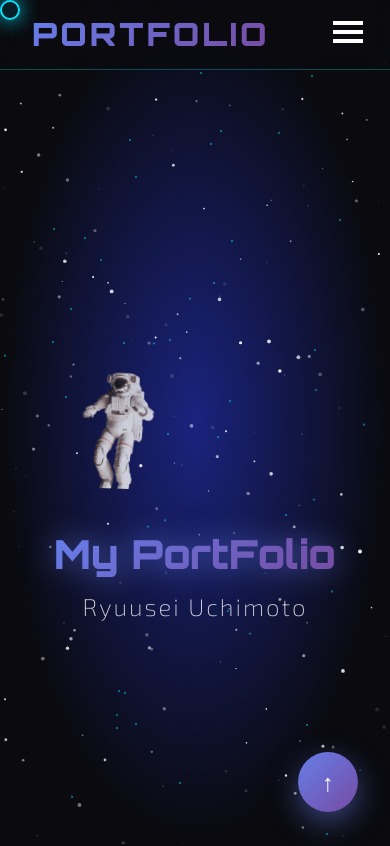
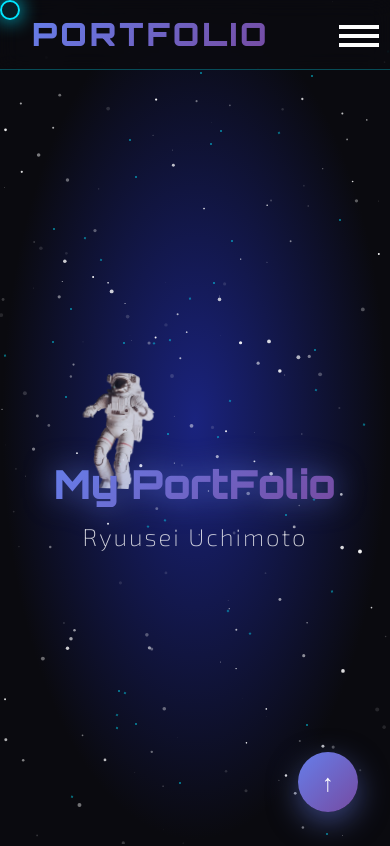
Before and after one commit to Ryuusei-git/MyPortfolio, a plain HTML site: page index.html in a window 390 px wide. Shown: the top 846 px of the page. Drawn offline with nearby package versions, Linux system fonts and the light colour scheme; animation ran at ten frames a second.

Commit message:
Add files via upload

```diff
--- a/css/styles.css
+++ b/css/styles.css
@@ -491,17 +491,19 @@ footer {
     }
 
     header {
-        position: relative;
+        position: fixed;
         /* その他のスタイルはそのままでOK */
     }
 
     /* ハンバーガーボタンを表示 */
     #drawerButton {
         display: block;
-        position: absolute; /* ← fixedだと不具合起きやすい */
-        top: 1rem; /* ← これで十分な余白を確保 */
-        right: 2rem;
+        position: fixed;
+        top: 1rem;
+        right: calc(env(safe-area-inset-right, 0px) + 1rem);
         z-index: 1001;
+        width: 40px;
+        height: 40px;
     }
 
     .menu-toggle {
```
